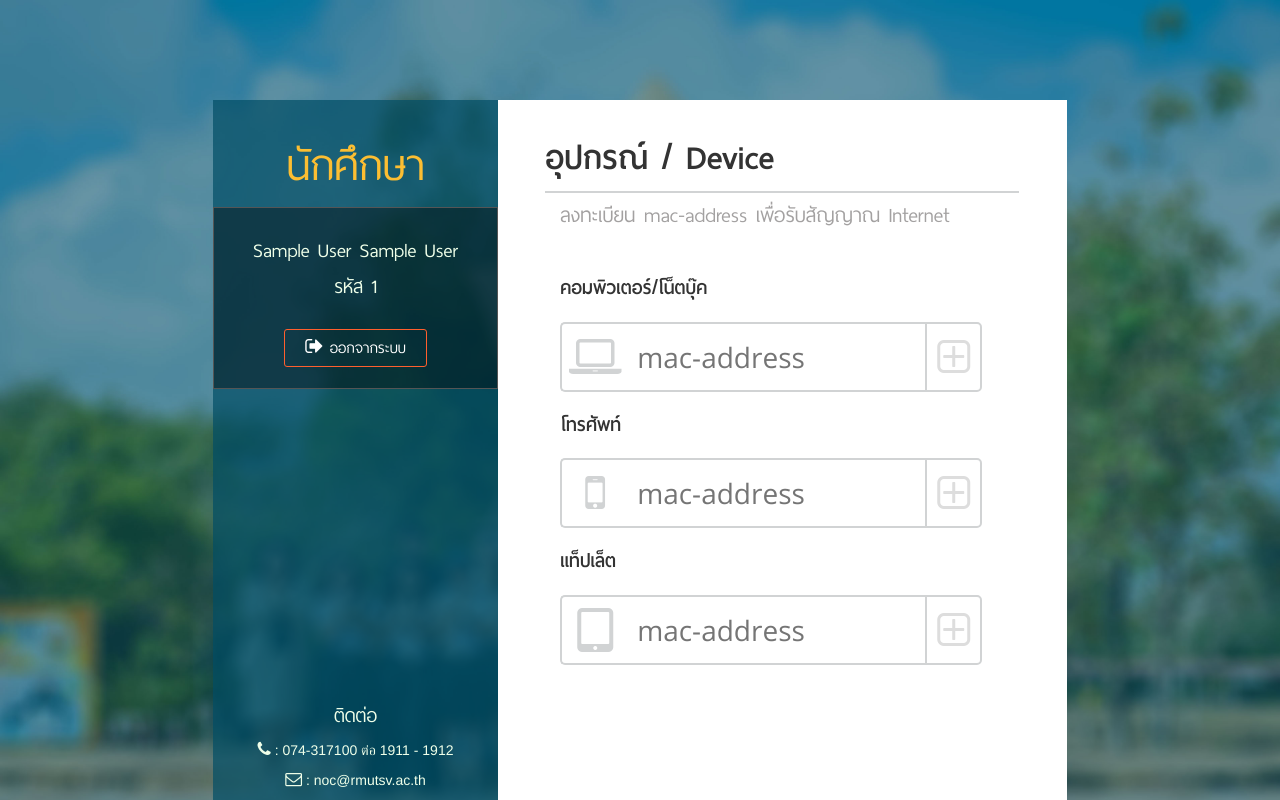
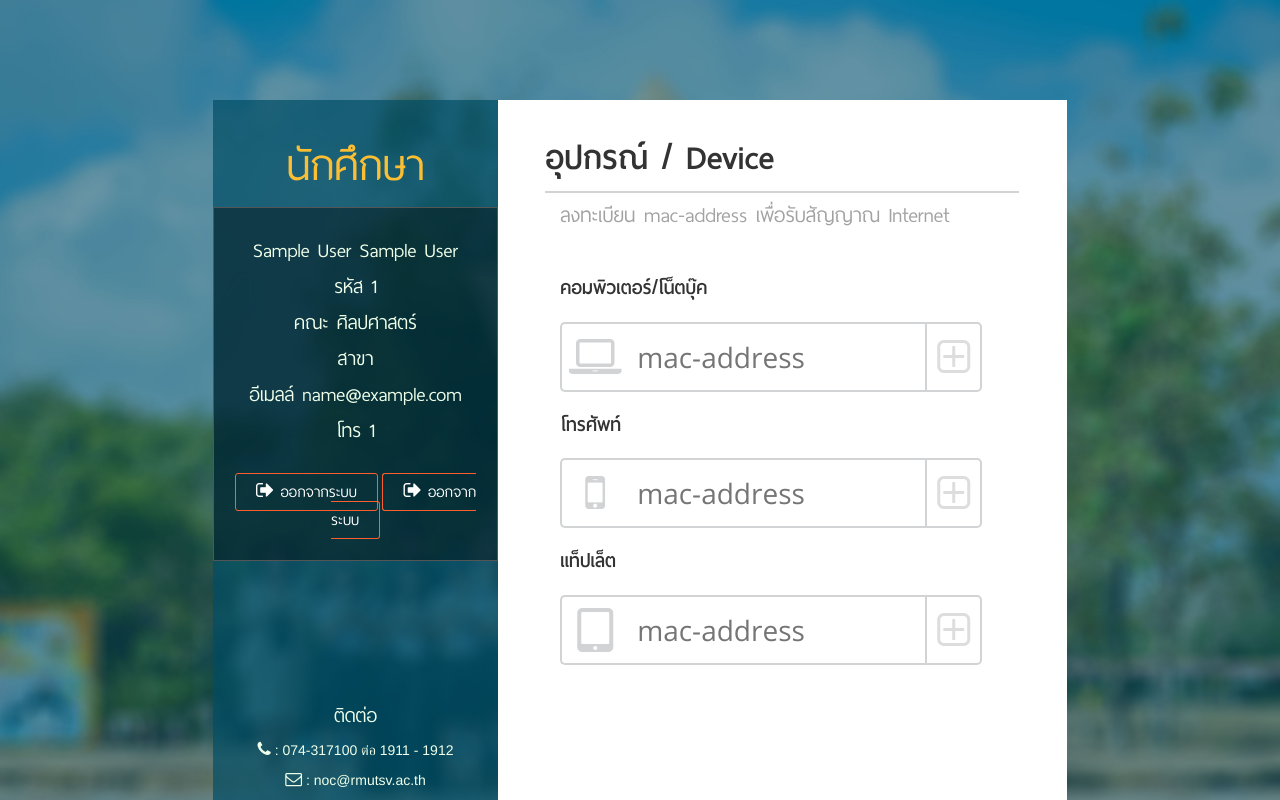
Before and after one commit to sorapan/tidti, a CodeIgniter app: page /database/index.php/student_page/index in a window 1280 px wide. Run offline with CodeIgniter, Linux system fonts and the light colour scheme; the visitor is signed in with stand-in values (Sample User, id 1); data comes from the database, SQL or seed files in the repository.

Commit message:
add student info

```diff
--- a/application/views/login.php
+++ b/application/views/login.php
@@ -34,7 +34,7 @@
                         <div class="inputbox">
                             <div class="col-xs-offset-1 col-xs-10 col-sm-10 col-md-offset-1 col-md-10 nopad">
                                 <label><i class="glyphicon glyphicon-user"></i></label>
-                                <input type="text" class="id opensans" name="e_pass" id="" placeholder="e-passport" value="">
+                                <input type="text" class="id opensans" name="e_pass" id="" placeholder="e-passport" value="s155404130050">
                             </div>
                         </div>
                         <div class="inputbox">
--- a/application/views/student/index.php
+++ b/application/views/student/index.php
@@ -13,8 +13,11 @@
 
                 <div class="name"><?=prefix_name_id($this->session->userdata('prefix_name_id'))?> <?= $this->session->userdata('firstname')?> <?= $this->session->userdata('lastname')?></div>
                 <div class="epassport">รหัส <?= $this->session->userdata('id')?></div>
-                <!-- <div class="faculty">คณะ <?=fac_id($this->session->userdata('fac_id'))?></div>
-                <div class="major">สาขา <?=program_id($this->session->userdata('program_id'))?></div> -->
+                <div class="faculty">คณะ <?=fac_id($this->session->userdata('fac_id'))?></div>
+                <div class="major">สาขา <?=program_id($this->session->userdata('program_id'))?></div>
+                <div class="email">อีเมลล์ <?=$this->session->userdata('email')?></div>
+                <div class="tel">โทร <?=$this->session->userdata('tel')?></div>
+                <a href="student/signout" class="signout"><i class="fa fa-sign-out" title="ออกจากระบบ" aria-hidden="true"></i>&nbspออกจากระบบ</a>
                 <a href="student/signout" class="signout"><i class="fa fa-sign-out" title="ออกจากระบบ" aria-hidden="true"></i>&nbspออกจากระบบ</a>
             </div>
             <div class="footer">
--- a/asset/sass/user_page.css
+++ b/asset/sass/user_page.css
@@ -15,7 +15,7 @@
   text-align: center; }
   .user-page > ._1 > .content > div {
     font-size: 1.8em; }
-  .user-page > ._1 > .content > .epassport {
+  .user-page > ._1 > .content > .tel {
     margin-bottom: 30px; }
   .user-page > ._1 > .content > .signout {
     padding: 5px 20px;
--- a/log_file/23-04-2016.txt
+++ b/log_file/23-04-2016.txt
@@ -2,3 +2,4 @@
 23-04-2016 09:53 -- 155404130050 is adding mac address
 23-04-2016 09:53 -- 155404130050 was deleting his/her registered mac address
 23-04-2016 09:53 -- 155404130050 was logging out
+23-04-2016 12:28 -- 155404130050 is logging in
```
